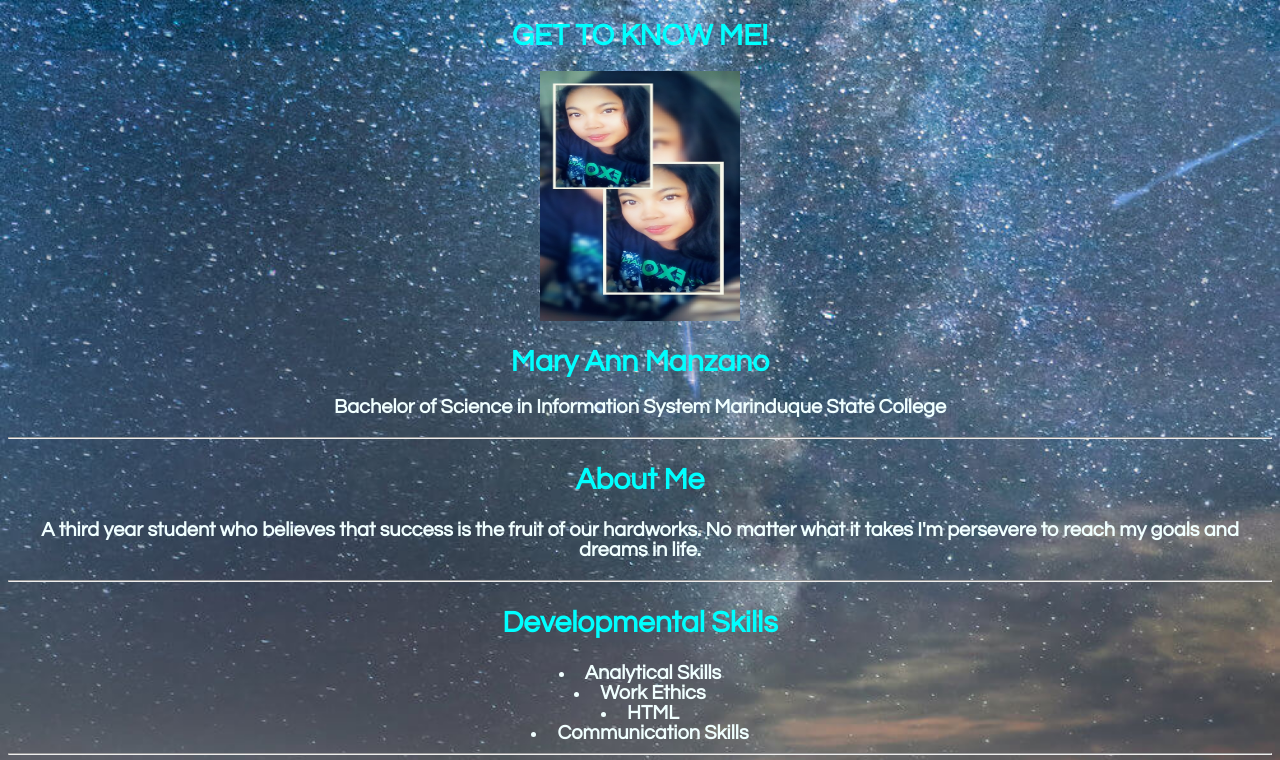
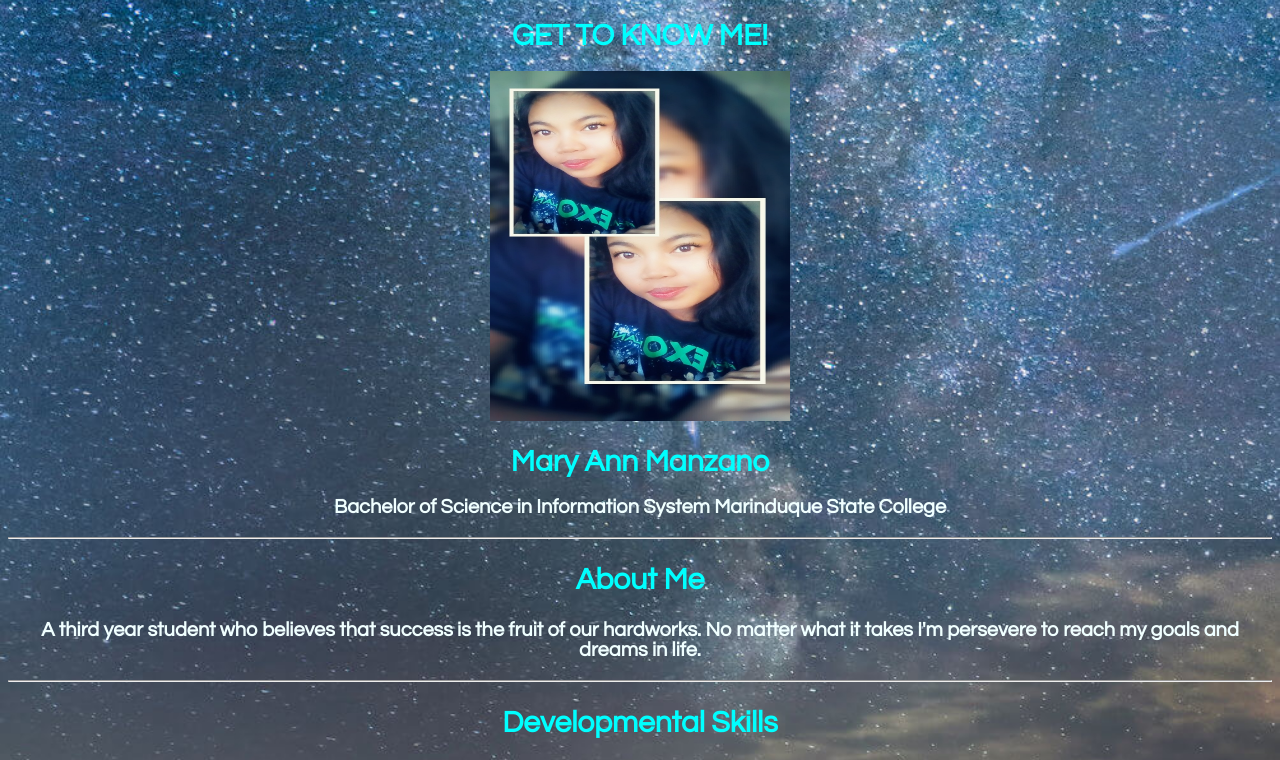
Before and after one commit to mheann-lab/mydesign, a plain HTML site: page index.html in a window 1280 px wide. Shown: the top 760 px of the page. Drawn offline with Linux system fonts and the light colour scheme.

Commit message:
Update index.html

```diff
--- a/index.html
+++ b/index.html
@@ -13,7 +13,7 @@
     </header>
         </div>
 <body>
-     <img src="Snapchat-874562900.jpg"style="width:200px;height:250px">
+     <img src="Snapchat-874562900.jpg"style="width:300px;height:350px">
     <div class="container">
         </div>
      <div class="intro">
```
